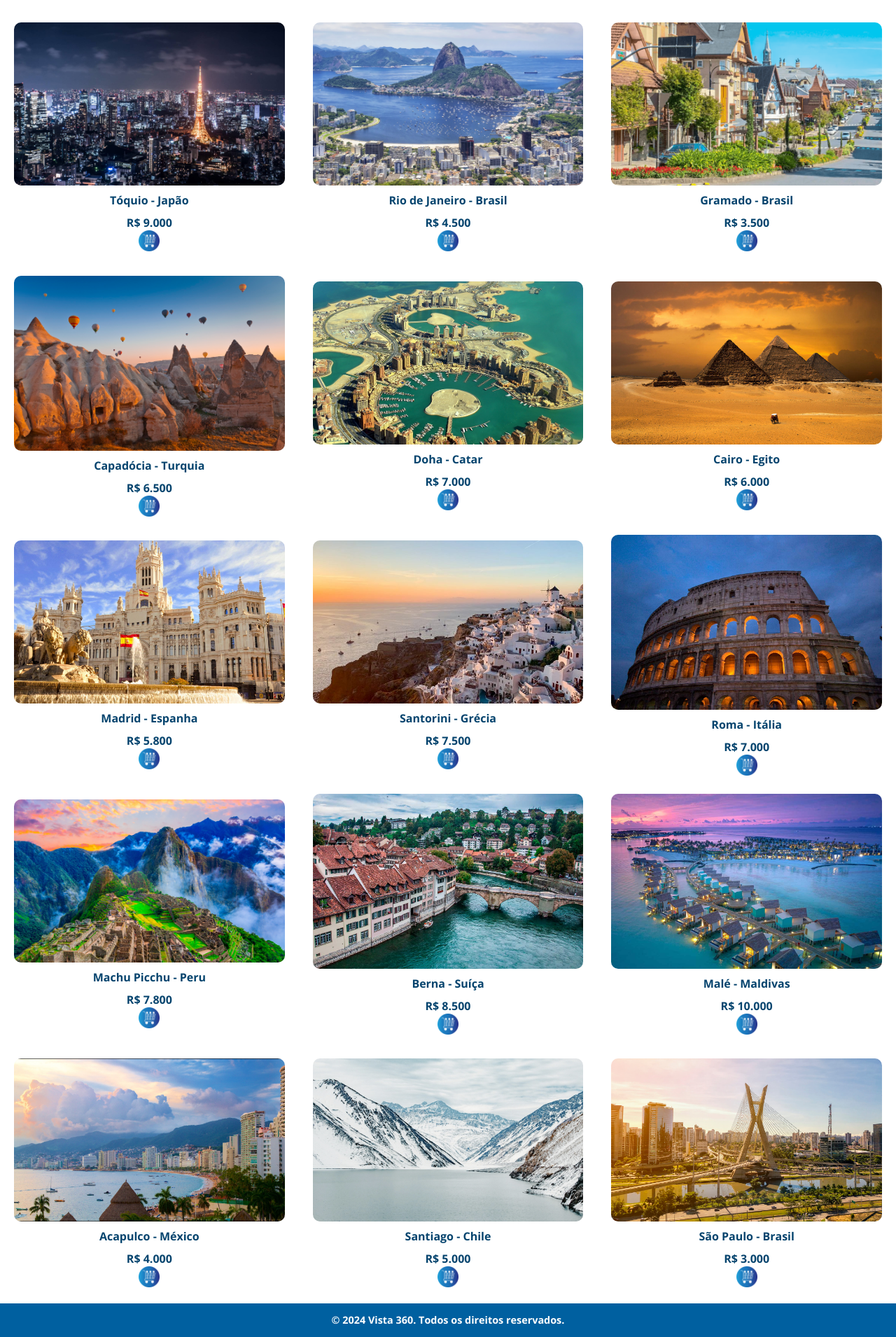
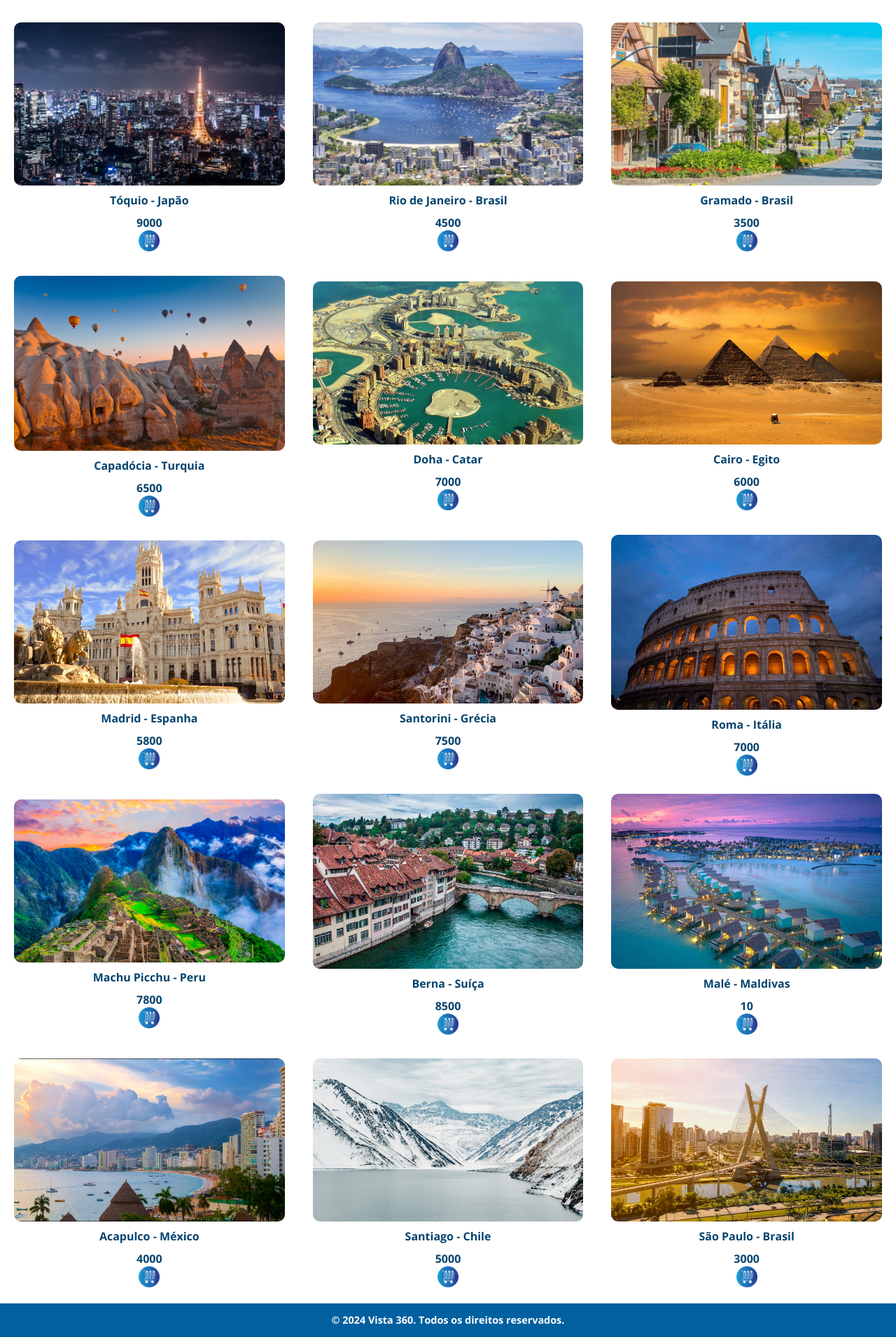
Before and after one commit to HeytorPC/TrabalhoReact, a React (Vite) app in the folder meu-projeto-react/: page /produtos in a window 1280 px wide. Shown: the part 503-2413 px from the top of the page at 70% size. Built offline with nearby package versions, Linux system fonts and the light colour scheme; a web font is replaced by a local one.

Commit message:
carrinho 90% pronto! (estilizar)

```diff
--- a/meu-projeto-react/src/components/ProdutosDestinos/ProdutosDestinos.jsx
+++ b/meu-projeto-react/src/components/ProdutosDestinos/ProdutosDestinos.jsx
@@ -27,24 +27,24 @@ import { carrinhoContext } from "../../context/carrinhocontext";
 
 const produtosDestinos = [
 
-    { id: 1, nome: "Paris - França", imagem: parisImg, preco: "R$ 6.000" },
-    { id: 2, nome: "Londres - Inglaterra", imagem: londresImg, preco: "R$ 5.500" },
-    { id: 3, nome: "Nova York - Estados Unidos", imagem: novayorkImg, preco: "R$ 8.000" },
-    { id: 4, nome: "Tóquio - Japão", imagem: tokioImg, preco: "R$ 9.000" },
-    { id: 5, nome: "Rio de Janeiro - Brasil", imagem: rioImg, preco: "R$ 4.500" },
-    { id: 6, nome: "Gramado - Brasil", imagem: gramadoImg, preco: "R$ 3.500" },
-    { id: 7, nome: "Capadócia - Turquia", imagem: capadociaImg, preco: "R$ 6.500" },
-    { id: 8, nome: "Doha - Catar", imagem: catarImg, preco: "R$ 7.000" },
-    { id: 9, nome: "Cairo - Egito", imagem: egitoImg, preco: "R$ 6.000" },
-    { id: 10, nome: "Madrid - Espanha", imagem: espanhaImg, preco: "R$ 5.800" },
-    { id: 11, nome: "Santorini - Grécia", imagem: greciaImg, preco: "R$ 7.500" },
-    { id: 12, nome: "Roma - Itália", imagem: italiaImg, preco: "R$ 7.000" },
-    { id: 13, nome: "Machu Picchu - Peru", imagem: peruImg, preco: "R$ 7.800" },
-    { id: 14, nome: "Berna - Suíça", imagem: suicaImg, preco: "R$ 8.500" },
-    { id: 15, nome: "Malé - Maldivas", imagem: maldivasImg, preco: "R$ 10.000" },
-    { id: 16, nome: "Acapulco - México", imagem: mexicoImg, preco: "R$ 4.000" },
-    { id: 17, nome: "Santiago - Chile", imagem: chileImg, preco: "R$ 5.000" },
-    { id: 18, nome: "São Paulo - Brasil", imagem: saopauloImg, preco: "R$ 3.000" }
+    { id: 1, nome: "Paris - França", imagem: parisImg, preco: 6000 },
+    { id: 2, nome: "Londres - Inglaterra", imagem: londresImg, preco: 5500 },
+    { id: 3, nome: "Nova York - Estados Unidos", imagem: novayorkImg, preco: 8000 },
+    { id: 4, nome: "Tóquio - Japão", imagem: tokioImg, preco: 9000 },
+    { id: 5, nome: "Rio de Janeiro - Brasil", imagem: rioImg, preco: 4500 },
+    { id: 6, nome: "Gramado - Brasil", imagem: gramadoImg, preco:  3500 },
+    { id: 7, nome: "Capadócia - Turquia", imagem: capadociaImg, preco: 6500 },
+    { id: 8, nome: "Doha - Catar", imagem: catarImg, preco: 7000 },
+    { id: 9, nome: "Cairo - Egito", imagem: egitoImg, preco: 6000 },
+    { id: 10, nome: "Madrid - Espanha", imagem: espanhaImg, preco: 5800 },
+    { id: 11, nome: "Santorini - Grécia", imagem: greciaImg, preco: 7500 },
+    { id: 12, nome: "Roma - Itália", imagem: italiaImg, preco: 7000 },
+    { id: 13, nome: "Machu Picchu - Peru", imagem: peruImg, preco: 7800 },
+    { id: 14, nome: "Berna - Suíça", imagem: suicaImg, preco: 8500 },
+    { id: 15, nome: "Malé - Maldivas", imagem: maldivasImg, preco: 10.000 },
+    { id: 16, nome: "Acapulco - México", imagem: mexicoImg, preco: 4000 },
+    { id: 17, nome: "Santiago - Chile", imagem: chileImg, preco: 5000 },
+    { id: 18, nome: "São Paulo - Brasil", imagem: saopauloImg, preco: 3000 }
 
 ];
 
--- a/meu-projeto-react/src/context/carrinhoContext.jsx
+++ b/meu-projeto-react/src/context/carrinhoContext.jsx
@@ -44,7 +44,7 @@ const CarrinhoProvider = (props) => {
     function calcularValorTotal(){
         let total = 0;
         itensCarrinho.forEach((item)=>{
-            total = item.quantidade * item.preco;
+            total += item.quantidade * item.preco;
         });
 
         setValorTotal(total)
```
